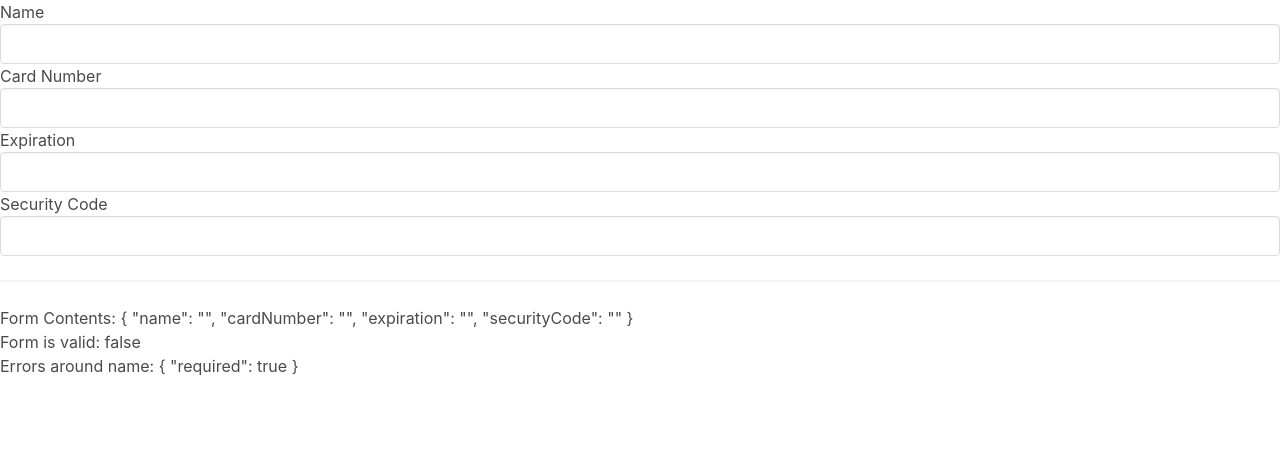
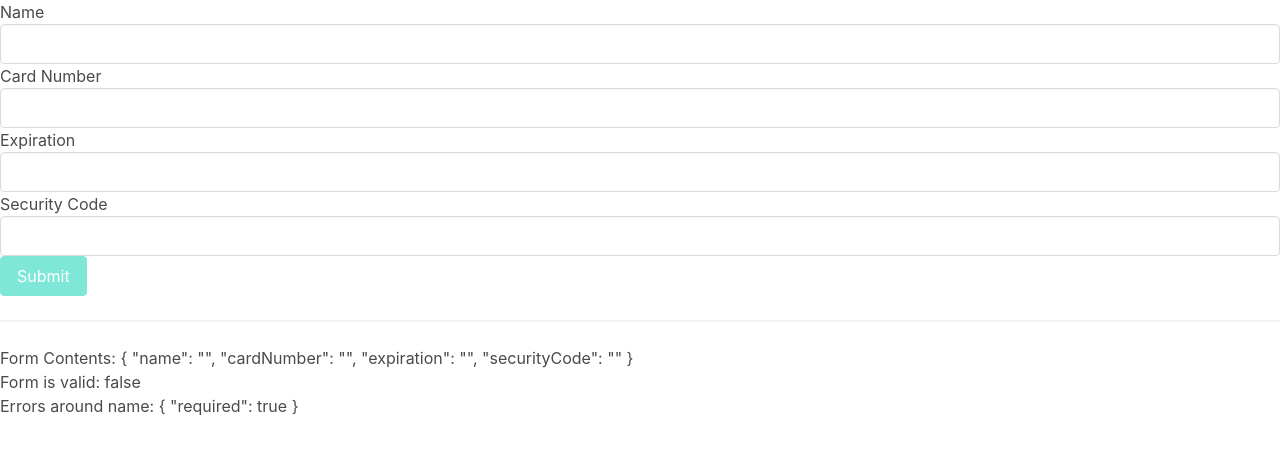
Before and after one commit to Aman07a/creditcard, an Angular app: page / in a window 1280 px wide. Shown: the top 452 px of the page. Built offline with nearby package versions, Linux system fonts and the light colour scheme.

Commit message:
Handling Form Submission

```diff
--- a/src/app/card-form/card-form.component.html
+++ b/src/app/card-form/card-form.component.html
@@ -1,4 +1,4 @@
-<form [formGroup]="cardForm">
+<form [formGroup]="cardForm" (ngSubmit)="onSubmit()">
   <app-input label="Name" [control]="getControl('name')"></app-input>
   <app-input
     label="Card Number"
@@ -12,6 +12,9 @@
     label="Security Code"
     [control]="getControl('securityCode')"
   ></app-input>
+  <button class="button is-primary" [disabled]="cardForm.invalid" type="submit">
+    Submit
+  </button>
 </form>
 <hr />
 <div>Form Contents: {{ cardForm.value | json }}</div>
--- a/src/app/card-form/card-form.component.ts
+++ b/src/app/card-form/card-form.component.ts
@@ -23,4 +23,8 @@
   getControl(controlName: string) {
     return this.cardForm.get(controlName);
   }
+
+  onSubmit() {
+    console.log('Form was submitted');
+  }
 }
```
